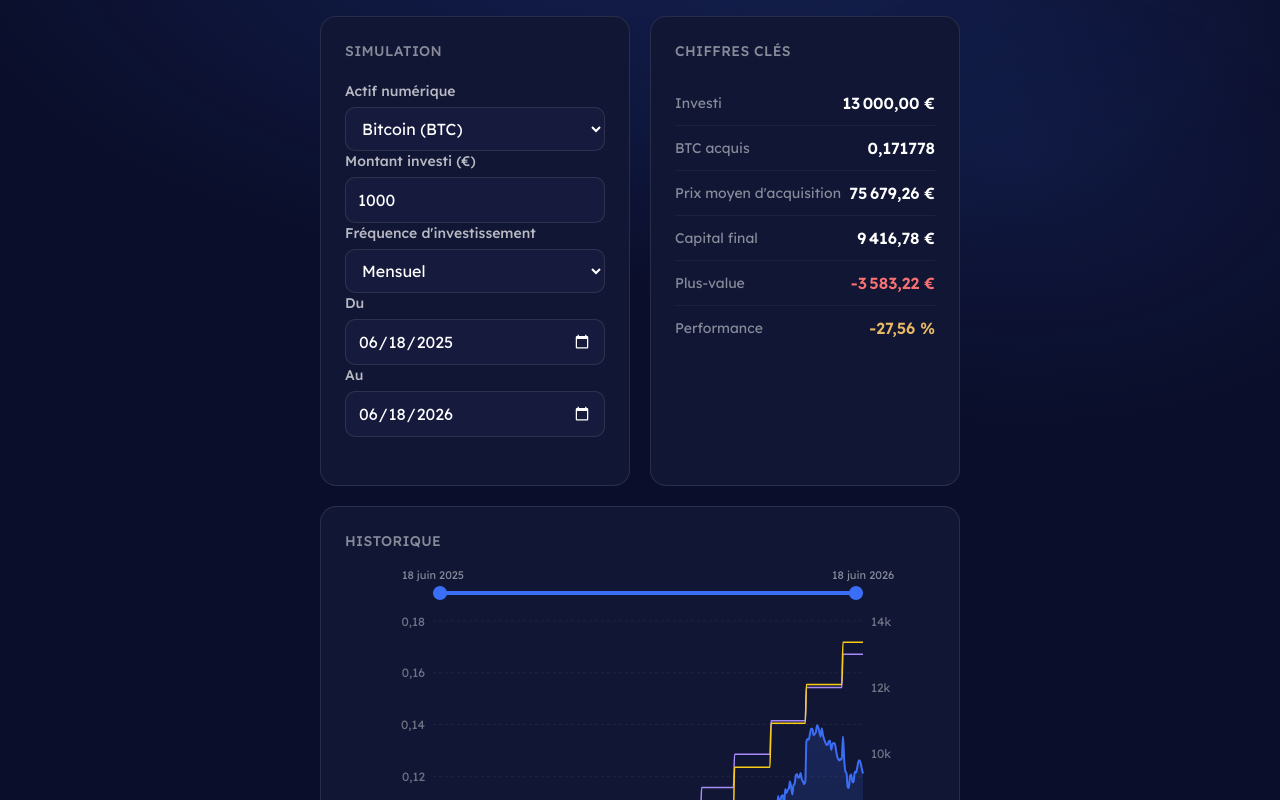
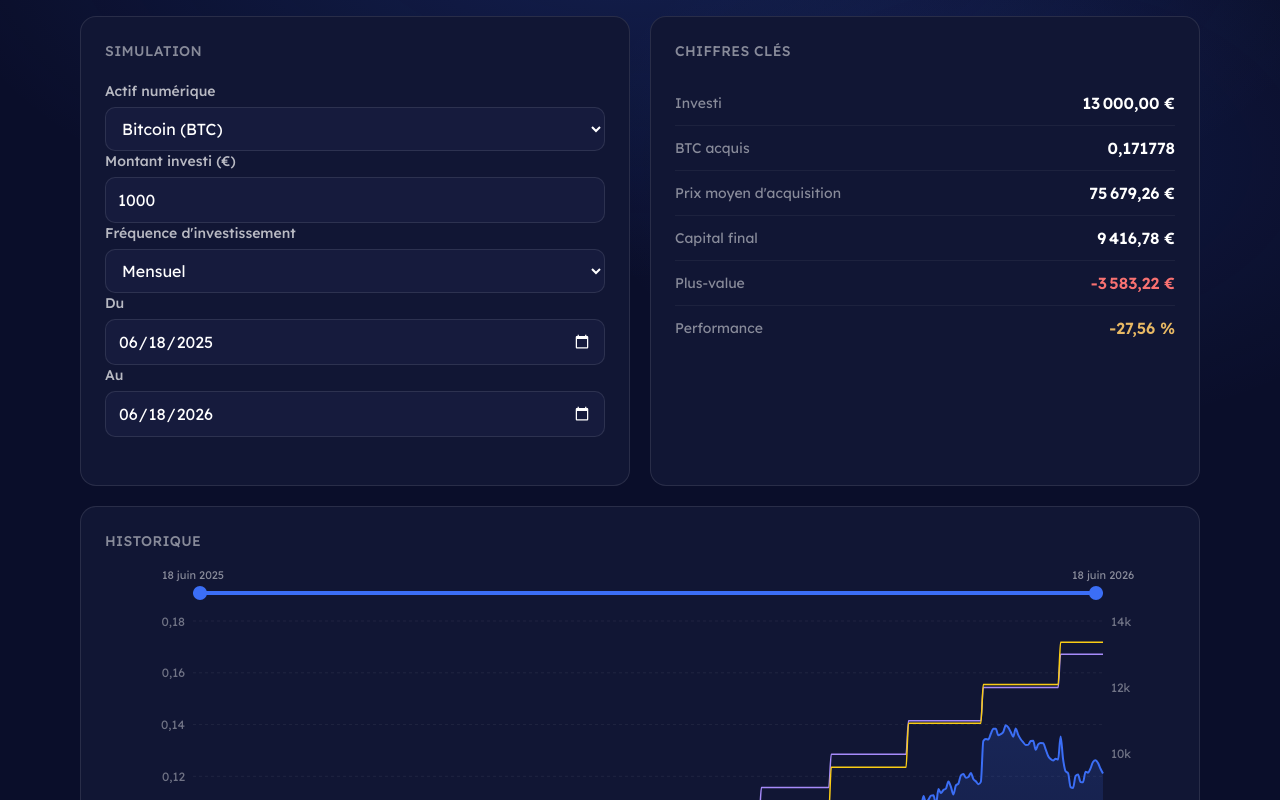
Before and after one commit to Yentec/SinvestirTestTechnique, a Next.js app: page /embed in a window 1280 px wide. Shown: the top 800 px of the page. Built offline with nearby package versions, Linux system fonts and the light colour scheme.

Commit message:
feat(embed): widen embed container to match the demo page

```diff
--- a/app/embed/page.tsx
+++ b/app/embed/page.tsx
@@ -2,7 +2,7 @@
 
 export default function EmbedPage() {
   return (
-    <main className="mx-auto max-w-2xl px-4 py-4">
+    <main className="mx-auto max-w-6xl px-4 py-4">
       <Simulator embedded />
     </main>
   );
--- a/package.json
+++ b/package.json
@@ -1,6 +1,6 @@
 {
   "name": "sinvestir-crypto-simulator",
-  "version": "0.4.9",
+  "version": "0.4.10",
   "private": true,
   "scripts": {
     "dev": "next dev",
```
Also changed, not shown: 1 other file (tests, documents, lock files or other folders).
